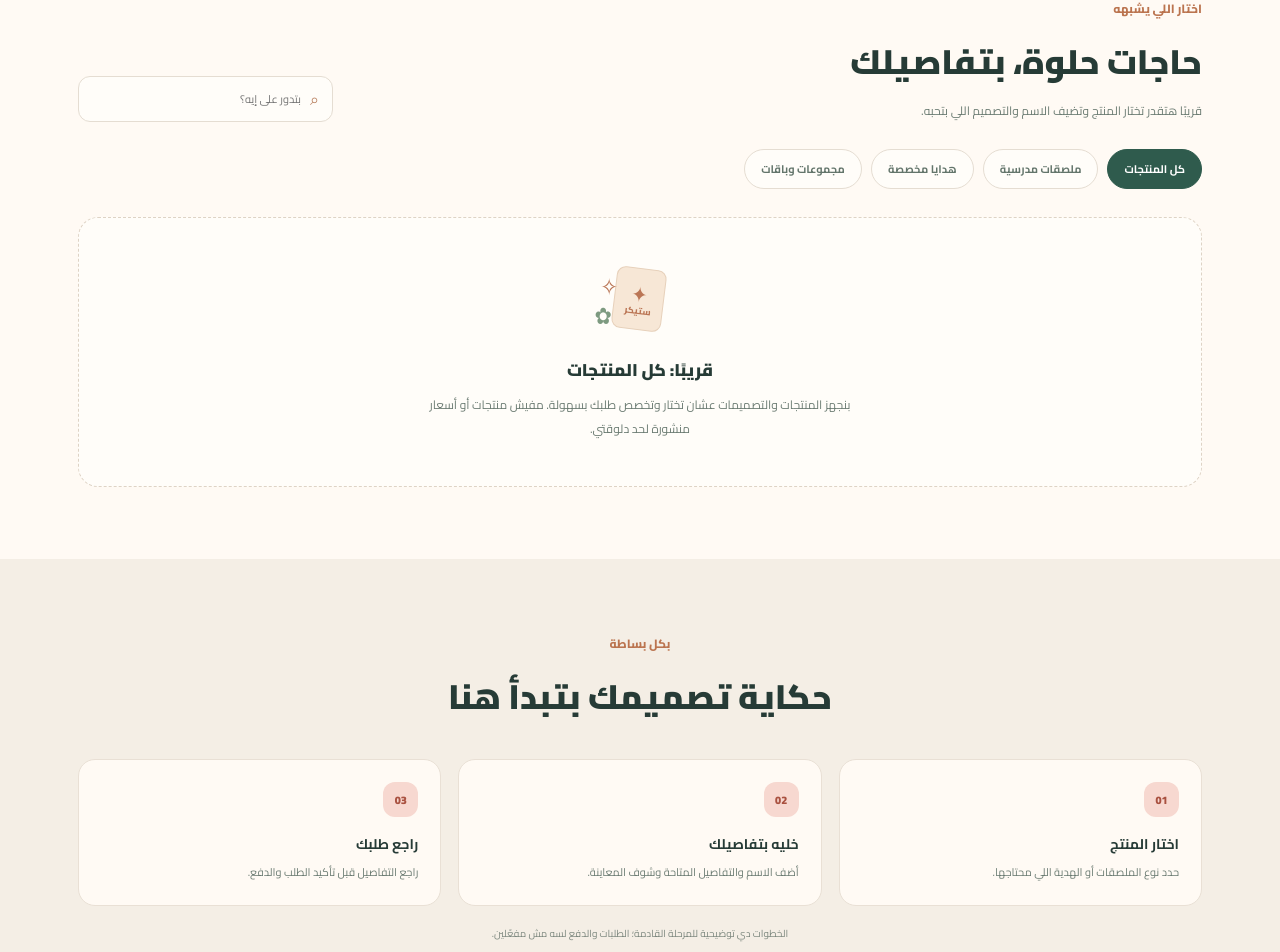
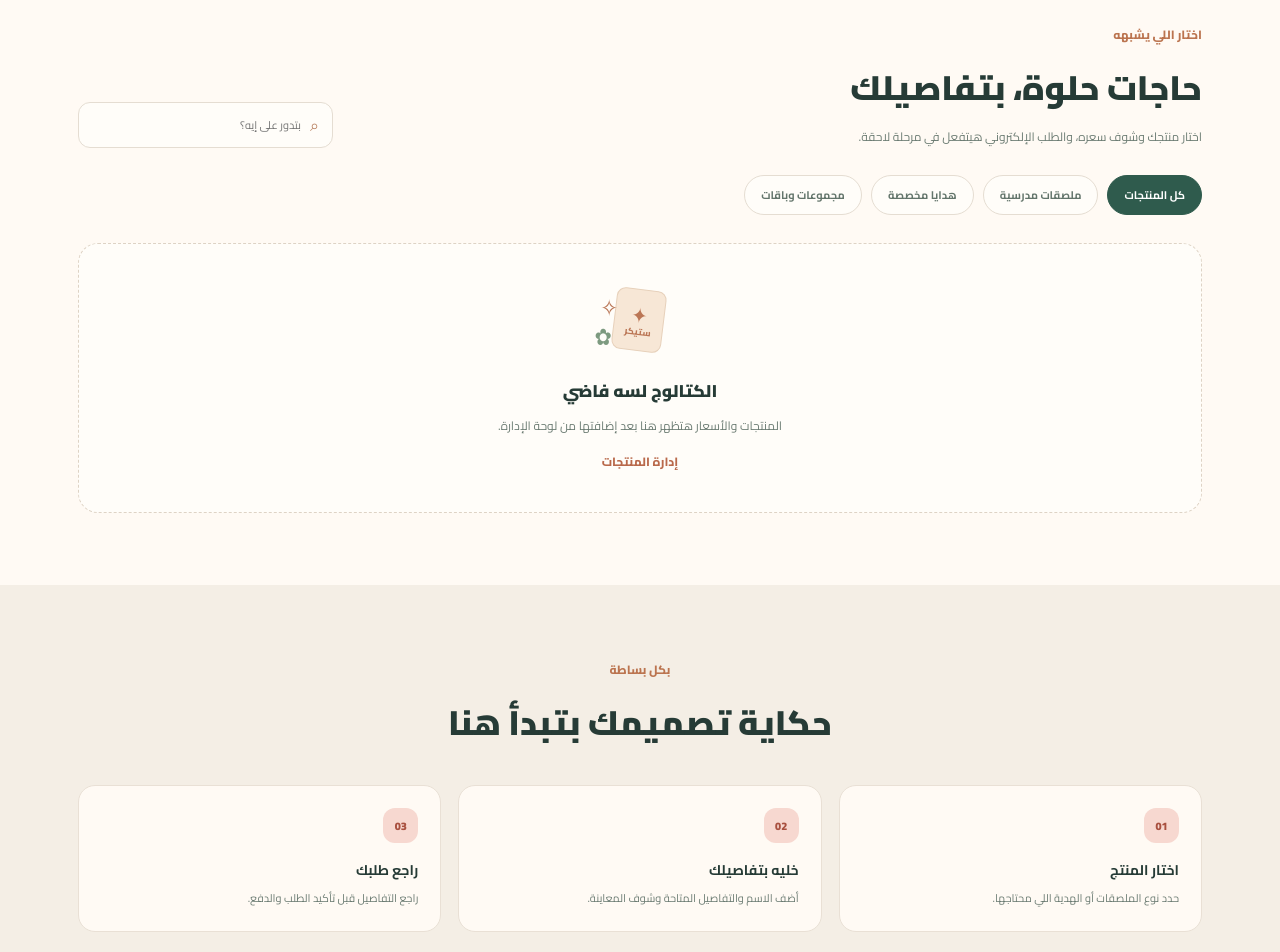
Before and after one commit to stickerz962-bit/Stickerz, a React (Vite) app: page / in a window 1280 px wide. Shown: the part 860-1812 px from the top of the page. Built offline with nearby package versions, Linux system fonts and the light colour scheme.

Commit message:
Add browser-based product admin and catalog pricing

```diff
--- a/src/App.tsx
+++ b/src/App.tsx
@@ -1,27 +1,89 @@
-import { useState } from 'react';
+import { useEffect, useMemo, useState } from 'react';
 
-const categories = [
-  { id: 'all', label: 'كل المنتجات' },
-  { id: 'school', label: 'ملصقات مدرسية' },
-  { id: 'gifts', label: 'هدايا مخصصة' },
-  { id: 'bundles', label: 'مجموعات وباقات' },
-] as const;
-type CategoryId = (typeof categories)[number]['id'];
+type CategoryId = 'school' | 'gifts' | 'bundles';
+type Product = { id: string; name: string; price: number; category: CategoryId; description: string; image: string; active: boolean };
+const categories: { id: CategoryId | 'all'; label: string }[] = [
+  { id: 'all', label: 'كل المنتجات' }, { id: 'school', label: 'ملصقات مدرسية' },
+  { id: 'gifts', label: 'هدايا مخصصة' }, { id: 'bundles', label: 'مجموعات وباقات' },
+];
+const categoryNames: Record<CategoryId, string> = { school: 'ملصقات مدرسية', gifts: 'هدايا مخصصة', bundles: 'مجموعات وباقات' };
+const STORAGE_KEY = 'stickerz-preview-products-v1';
+const starterProducts: Product[] = [];
+function readProducts(): Product[] {
+  try { const saved = localStorage.getItem(STORAGE_KEY); return saved ? JSON.parse(saved) as Product[] : starterProducts; }
+  catch { return starterProducts; }
+}
+const money = (price: number) => new Intl.NumberFormat('ar-EG', { style: 'currency', currency: 'EGP', maximumFractionDigits: 2 }).format(price);
 
 export default function App() {
   const [query, setQuery] = useState('');
-  const [category, setCategory] = useState<CategoryId>('all');
+  const [category, setCategory] = useState<CategoryId | 'all'>('all');
   const [cartNotice, setCartNotice] = useState(false);
-  const selectedCategory = categories.find((item) => item.id === category)?.label ?? 'كل المنتجات';
+  const [admin, setAdmin] = useState(window.location.hash === '#admin');
+  const [products, setProducts] = useState<Product[]>(readProducts);
+  const [editingId, setEditingId] = useState<string | null>(null);
+  const [name, setName] = useState('');
+  const [price, setPrice] = useState('');
+  const [productCategory, setProductCategory] = useState<CategoryId>('school');
+  const [description, setDescription] = useState('');
+  const [image, setImage] = useState('');
+  const [formError, setFormError] = useState('');
+  const [notice, setNotice] = useState('');
+  useEffect(() => {
+    const onHash = () => setAdmin(window.location.hash === '#admin');
+    window.addEventListener('hashchange', onHash);
+    return () => window.removeEventListener('hashchange', onHash);
+  }, []);
+  useEffect(() => { try { localStorage.setItem(STORAGE_KEY, JSON.stringify(products)); } catch { setNotice('مساحة التخزين ممتلئة؛ جرّب صورة أصغر.'); } }, [products]);
+  const visibleProducts = useMemo(() => products.filter(p => p.active && (category === 'all' || p.category === category) && (p.name + ' ' + p.description).toLocaleLowerCase('ar').includes(query.trim().toLocaleLowerCase('ar'))), [products, category, query]);
+  const resetForm = () => { setEditingId(null); setName(''); setPrice(''); setProductCategory('school'); setDescription(''); setImage(''); setFormError(''); };
+  const editProduct = (p: Product) => { setEditingId(p.id); setName(p.name); setPrice(String(p.price)); setProductCategory(p.category); setDescription(p.description); setImage(p.image); setFormError(''); window.scrollTo({ top: 0, behavior: 'smooth' }); };
+  const saveProduct = (event: React.FormEvent<HTMLFormElement>) => {
+    event.preventDefault();
+    const numericPrice = Number(price);
+    if (!name.trim() || !Number.isFinite(numericPrice) || numericPrice < 0) { setFormError('اكتب اسم المنتج وسعرًا صحيحًا بالجنيه.'); return; }
+    const product: Product = { id: editingId ?? (typeof crypto !== 'undefined' && 'randomUUID' in crypto ? crypto.randomUUID() : String(Date.now())), name: name.trim(), price: numericPrice, category: productCategory, description: description.trim(), image, active: true };
+    setProducts(old => editingId ? old.map(p => p.id === editingId ? product : p) : [product, ...old]);
+    setNotice(editingId ? 'تم تحديث المنتج وسعره على هذا الجهاز.' : 'تمت إضافة المنتج وسعره على هذا الجهاز.');
+    resetForm();
+  };
+  const pickImage = (file?: File) => {
+    if (!file) return;
+    if (!file.type.startsWith('image/')) { setFormError('اختار ملف صورة صالح.'); return; }
+    if (file.size > 1200000) { setFormError('حجم الصورة لازم يكون أقل من 1.2 ميجابايت للمعاينة.'); return; }
+    const reader = new FileReader();
+    reader.onload = () => { setImage(String(reader.result ?? '')); setFormError(''); };
+    reader.onerror = () => setFormError('حصلت مشكلة أثناء قراءة الصورة.');
+    reader.readAsDataURL(file);
+  };
 
   return <div className="app-shell">
     <div className="announcement">مصممة بحب، لتفاصيل تشبه طفلك ✦</div>
     <header className="site-header">
       <a className="brand" href="#home" aria-label="ستيكرز — الرئيسية"><span className="brand-mark" aria-hidden="true">✳</span><span><strong>ستيكرز</strong><small>حاجات صغيرة، فرحة كبيرة</small></span></a>
       <nav className="main-nav" aria-label="التنقل الرئيسي"><a href="#catalog">تسوّق</a><a href="#how-it-works">إزاي بنشتغل؟</a><a href="#about">عن ستيكرز</a></nav>
-      <button className="cart-button" type="button" onClick={() => setCartNotice(!cartNotice)} aria-expanded={cartNotice}>السلة <span className="cart-count">0</span></button>
+      <div className="header-actions"><a className="admin-link" href="#admin" onClick={() => setAdmin(true)}>لوحة الإدارة</a><button className="cart-button" type="button" onClick={() => setCartNotice(!cartNotice)} aria-expanded={cartNotice}>السلة <span className="cart-count">0</span></button></div>
     </header>
-    {cartNotice && <div className="cart-notice" role="status">سلتك لسه فاضية. استكشف المنتجات قريبًا!</div>}
+    {admin ? <main className="admin-page">
+      <div className="admin-title"><div><span className="eyebrow">إدارة الكتالوج</span><h1>لوحة إدارة المنتجات</h1><p>أضف المنتجات وعدّل الأسعار والصور، ثم اعرضها في واجهة المتجر.</p></div><a className="primary-button" href="#catalog" onClick={() => setAdmin(false)}>عرض المتجر ←</a></div>
+      <div className="preview-warning"><strong>تنبيه مهم للمعاينة:</strong> التغييرات محفوظة في متصفحك وعلى جهازك فقط. لوحة الإدارة دي تجريبية بدون تسجيل دخول أو قاعدة بيانات مشتركة؛ ما تستخدمهاش لإدارة بيانات أو طلبات حقيقية لحد ربط Firebase وتأمين صلاحيات المدير.</div>
+      <div className="admin-layout"><form className="product-form" onSubmit={saveProduct}>
+        <h2>{editingId ? 'تعديل المنتج' : 'إضافة منتج جديد'}</h2>
+        <label>اسم المنتج<input required maxLength={100} value={name} onChange={e => setName(e.target.value)} placeholder="مثال: ملصقات اسم للمدرسة" /></label>
+        <label>السعر بالجنيه المصري<input required type="number" min="0" step="0.01" value={price} onChange={e => setPrice(e.target.value)} placeholder="مثال: 120" /></label>
+        <label>التصنيف<select value={productCategory} onChange={e => setProductCategory(e.target.value as CategoryId)}>{categories.filter(c => c.id !== 'all').map(c => <option key={c.id} value={c.id}>{c.label}</option>)}</select></label>
+        <label>وصف المنتج<textarea rows={3} maxLength={500} value={description} onChange={e => setDescription(e.target.value)} placeholder="تفاصيل المنتج والمقاس والخامة..." /></label>
+        <label>صورة المنتج<input type="file" accept="image/*" onChange={e => pickImage(e.target.files?.[0])} /></label>
+        {image && <div className="image-preview"><img src={image} alt="معاينة صورة المنتج" /><button type="button" className="text-button" onClick={() => setImage('')}>إزالة الصورة</button></div>}
+        {formError && <p className="form-error" role="alert">{formError}</p>}
+        {notice && <p className="form-success" role="status">{notice}</p>}
+        <div className="form-actions"><button className="primary-button" type="submit">{editingId ? 'حفظ التعديلات' : 'إضافة المنتج'}</button>{editingId && <button type="button" className="secondary-button" onClick={resetForm}>إلغاء</button>}</div>
+      </form>
+      <section className="admin-products"><div className="admin-list-heading"><h2>المنتجات ({products.length})</h2><span>السعر بالجنيه المصري</span></div>
+        {products.length === 0 ? <div className="admin-empty"><span>✳</span><h3>لسه مفيش منتجات</h3><p>املأ النموذج لإضافة أول منتج وسعره.</p></div> : <div className="admin-product-list">{products.map(p => <article className="admin-product-row" key={p.id}><div className="admin-thumb">{p.image ? <img src={p.image} alt="" /> : <span>✳</span>}</div><div className="admin-product-info"><strong>{p.name}</strong><span>{categoryNames[p.category]}</span><b>{money(p.price)}</b><small>{p.active ? 'ظاهر في المتجر' : 'مخفي من المتجر'}</small></div><div className="admin-product-actions"><button type="button" className="secondary-button" onClick={() => editProduct(p)}>تعديل</button><button type="button" className="secondary-button" onClick={() => setProducts(old => old.map(x => x.id === p.id ? {...x, active: !x.active} : x))}>{p.active ? 'إخفاء' : 'إظهار'}</button><button type="button" className="danger-button" onClick={() => { if (window.confirm('متأكد إنك عاوز تحذف المنتج؟')) setProducts(old => old.filter(x => x.id !== p.id)); }}>حذف</button></div></article>)}</div>}
+      </section></div>
+    </main> : <>
+      {cartNotice && <div className="cart-notice" role="status">السلة تجريبية حاليًا؛ تأكيد الطلبات لم يتم تفعيله بعد.</div>}
       <main>
         <section className="hero" id="home">
           <div className="hero-copy"><span className="eyebrow">✦ لمسة شخصية في كل تفصيلة</span><h1>خلي حاجات طفلك<br /><span>تشبهه هو!</span></h1><p>ملصقات مدرسية وهدايا بتصميم مخصص، معمولة عشان تضيف لمسة فرحة وحكاية صغيرة لكل حاجة بيحبها طفلك.</p><a className="primary-button" href="#catalog">اكتشف منتجاتنا <span aria-hidden="true">←</span></a><div className="hero-notes"><span>♡ تفاصيل على ذوقك</span><span>✿ تصميم بحب</span></div></div>
@@ -29,13 +91,14 @@ export default function App() {
         </section>
         <section className="trust-strip" aria-label="مميزات ستيكرز"><div><span>✎</span><span><strong>تصميم مخصص</strong><small>تفاصيل على ذوقك</small></span></div><div><span>♡</span><span><strong>معمولة بحب</strong><small>كل تفصيلة تفرق</small></span></div><div><span>✿</span><span><strong>للحظات الحلوة</strong><small>مدرسة، هدايا، ومناسبات</small></span></div></section>
         <section className="catalog-section" id="catalog">
-        <div className="section-heading"><div><span className="eyebrow">اختار اللي يشبهه</span><h2>حاجات حلوة، بتفاصيلك</h2><p>قريبًا هتقدر تختار المنتج وتضيف الاسم والتصميم اللي بتحبه.</p></div><label className="search-box"><span aria-hidden="true">⌕</span><span className="sr-only">ابحث في المنتجات</span><input type="search" aria-label="ابحث في المنتجات" placeholder="بتدور على إيه؟" value={query} onChange={(event) => setQuery(event.target.value)} /></label></div>
-        <div className="category-list" aria-label="تصنيفات المنتجات">{categories.map((item) => <button className={category === item.id ? 'category-chip active' : 'category-chip'} key={item.id} type="button" aria-pressed={category === item.id} onClick={() => setCategory(item.id)}>{item.label}</button>)}</div>
-        <div className="empty-catalog"><div className="empty-illustration" aria-hidden="true"><span className="empty-sheet">✦<br /><small>ستيكر</small></span><span className="empty-spark spark-one">✧</span><span className="empty-spark spark-two">✿</span></div><h3>{query.trim() ? 'لسه بنجهز الكتالوج' : 'قريبًا: ' + selectedCategory}</h3><p>{query.trim() ? 'بحثك عن «' + query.trim() + '» ظاهر هنا، لكن المنتجات لم تُربط بالكتالوج بعد.' : 'بنجهز المنتجات والتصميمات عشان تختار وتخصص طلبك بسهولة. مفيش منتجات أو أسعار منشورة لحد دلوقتي.'}</p>{query.trim() && <button className="text-button" type="button" onClick={() => setQuery('')}>مسح البحث</button>}</div>
+          <div className="section-heading"><div><span className="eyebrow">اختار اللي يشبهه</span><h2>حاجات حلوة، بتفاصيلك</h2><p>اختار منتجك وشوف سعره، والطلب الإلكتروني هيتفعل في مرحلة لاحقة.</p></div><label className="search-box"><span aria-hidden="true">⌕</span><span className="sr-only">ابحث في المنتجات</span><input type="search" aria-label="ابحث في المنتجات" placeholder="بتدور على إيه؟" value={query} onChange={event => setQuery(event.target.value)} /></label></div>
+          <div className="category-list" aria-label="تصنيفات المنتجات">{categories.map(item => <button className={category === item.id ? 'category-chip active' : 'category-chip'} key={item.id} type="button" aria-pressed={category === item.id} onClick={() => setCategory(item.id as CategoryId | 'all')}>{item.label}</button>)}</div>
+          {visibleProducts.length ? <div className="store-product-grid">{visibleProducts.map(p => <article className="store-product-card" key={p.id}><div className="store-product-image">{p.image ? <img src={p.image} alt={p.name} /> : <span>✳</span>}</div><div className="store-product-copy"><small>{categoryNames[p.category]}</small><h3>{p.name}</h3>{p.description && <p>{p.description}</p>}<strong>{money(p.price)}</strong></div></article>)}</div> : <div className="empty-catalog"><div className="empty-illustration" aria-hidden="true"><span className="empty-sheet">✦<br /><small>ستيكر</small></span><span className="empty-spark spark-one">✧</span><span className="empty-spark spark-two">✿</span></div><h3>{query.trim() ? 'مفيش منتجات مطابقة للبحث' : 'الكتالوج لسه فاضي'}</h3><p>{query.trim() ? 'جرّب كلمة تانية أو امسح البحث.' : 'المنتجات والأسعار هتظهر هنا بعد إضافتها من لوحة الإدارة.'}</p>{query.trim() && <button className="text-button" type="button" onClick={() => setQuery('')}>مسح البحث</button>}<a className="text-button" href="#admin" onClick={() => setAdmin(true)}>إدارة المنتجات</a></div>}
         </section>
-      <section className="how-section" id="how-it-works"><span className="eyebrow">بكل بساطة</span><h2>حكاية تصميمك بتبدأ هنا</h2><div className="steps-grid"><article><span className="step-number">01</span><h3>اختار المنتج</h3><p>حدد نوع الملصقات أو الهدية اللي محتاجها.</p></article><article><span className="step-number">02</span><h3>خليه بتفاصيلك</h3><p>أضف الاسم والتفاصيل المتاحة وشوف المعاينة.</p></article><article><span className="step-number">03</span><h3>راجع طلبك</h3><p>راجع التفاصيل قبل تأكيد الطلب والدفع.</p></article></div><p className="coming-note">الخطوات دي توضيحية للمرحلة القادمة؛ الطلبات والدفع لسه مش مفعّلين.</p></section>
+        <section className="how-section" id="how-it-works"><span className="eyebrow">بكل بساطة</span><h2>حكاية تصميمك بتبدأ هنا</h2><div className="steps-grid"><article><span className="step-number">01</span><h3>اختار المنتج</h3><p>حدد نوع الملصقات أو الهدية اللي محتاجها.</p></article><article><span className="step-number">02</span><h3>خليه بتفاصيلك</h3><p>أضف الاسم والتفاصيل المتاحة وشوف المعاينة.</p></article><article><span className="step-number">03</span><h3>راجع طلبك</h3><p>راجع التفاصيل قبل تأكيد الطلب والدفع.</p></article></div><p className="coming-note">الطلبات والدفع لسه مش مفعّلين.</p></section>
         <section className="about-section" id="about"><div className="about-icon" aria-hidden="true">✳</div><div><h2>كل طفل له حكاية مختلفة</h2><p>وفكرتنا إن الحاجات اللي حواليه تعكس الحكاية دي. بنبني ستيكرز خطوة بخطوة عشان نوفر تجربة تخصيص سهلة وواضحة للأهل.</p></div></section>
       </main>
+    </>}
     <footer className="site-footer"><a className="footer-brand" href="#home">✳ ستيكرز</a><span>تفاصيل صغيرة، ذكريات كبيرة.</span><span>© {new Date().getFullYear()} ستيكرز</span></footer>
   </div>;
 }
```
Lines whose indentation alone changed are shown as unchanged.
